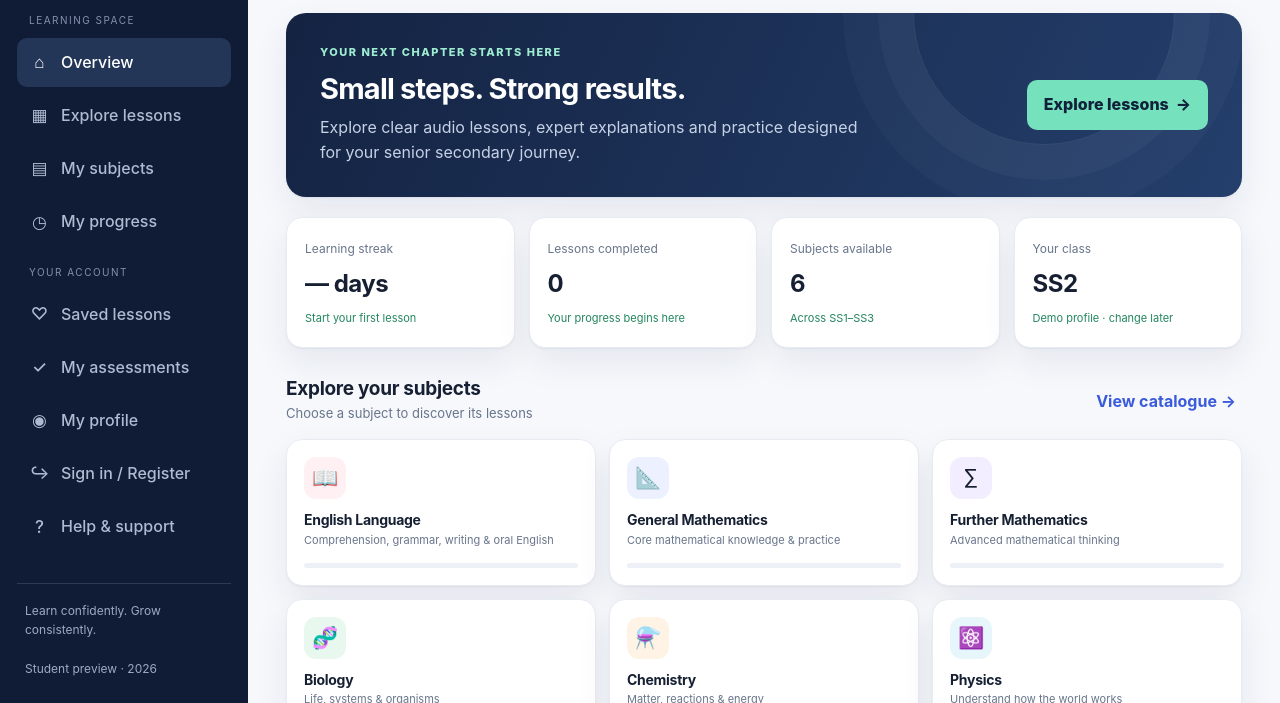
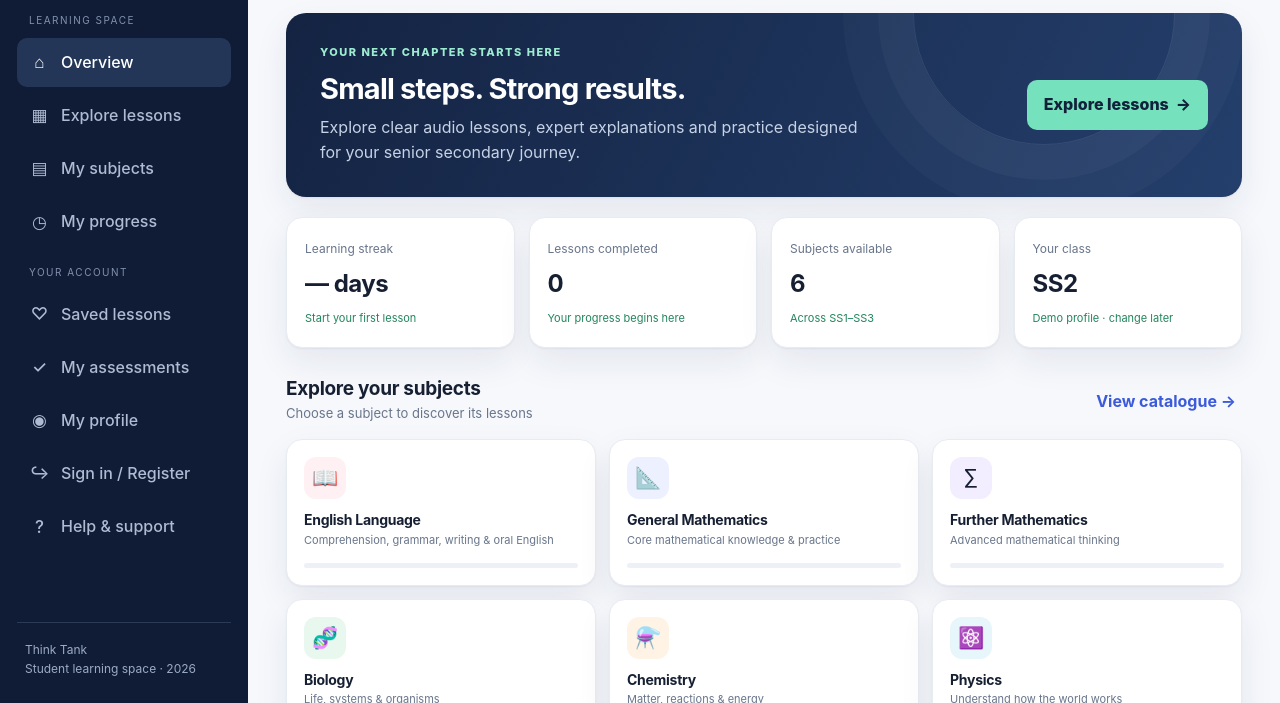
Before and after one commit to JephterAce/Year-1-Tutorial, a plain HTML site: page secondary-school-platform/frontend/index.html in a window 1280 px wide. Shown: the part 97-800 px from the top of the page. Drawn offline with Linux system fonts and the light colour scheme; no server answers.

Commit message:
Standardise Think Tank student homepage branding

```diff
--- a/secondary-school-platform/frontend/index.html
+++ b/secondary-school-platform/frontend/index.html
@@ -27,7 +27,7 @@
  <a class="nav" href="#profile" data-page="profile"><span class="ico">◉</span><span>My profile</span></a>
  <a class="nav" href="account.html"><span class="ico">↪</span><span>Sign in / Register</span></a>
  <a class="nav" href="#help" data-page="help"><span class="ico">?</span><span>Help & support</span></a>
- <div class="sidebottom">Learn confidently. Grow consistently.<br><br>Student preview · 2026</div>
+ <div class="sidebottom">Think Tank<br>Student learning space · 2026</div>
 </aside>
 <main class="main">
  <header class="topbar"><div class="crumb">Learning space&nbsp; / &nbsp;<b id="crumb">Overview</b></div><div class="topright"><input class="search" id="globalSearch" placeholder="⌕  Search topics..."><a class="primary" href="account.html" style="text-decoration:none">Account</a><div class="avatar">S</div></div></header>
```
